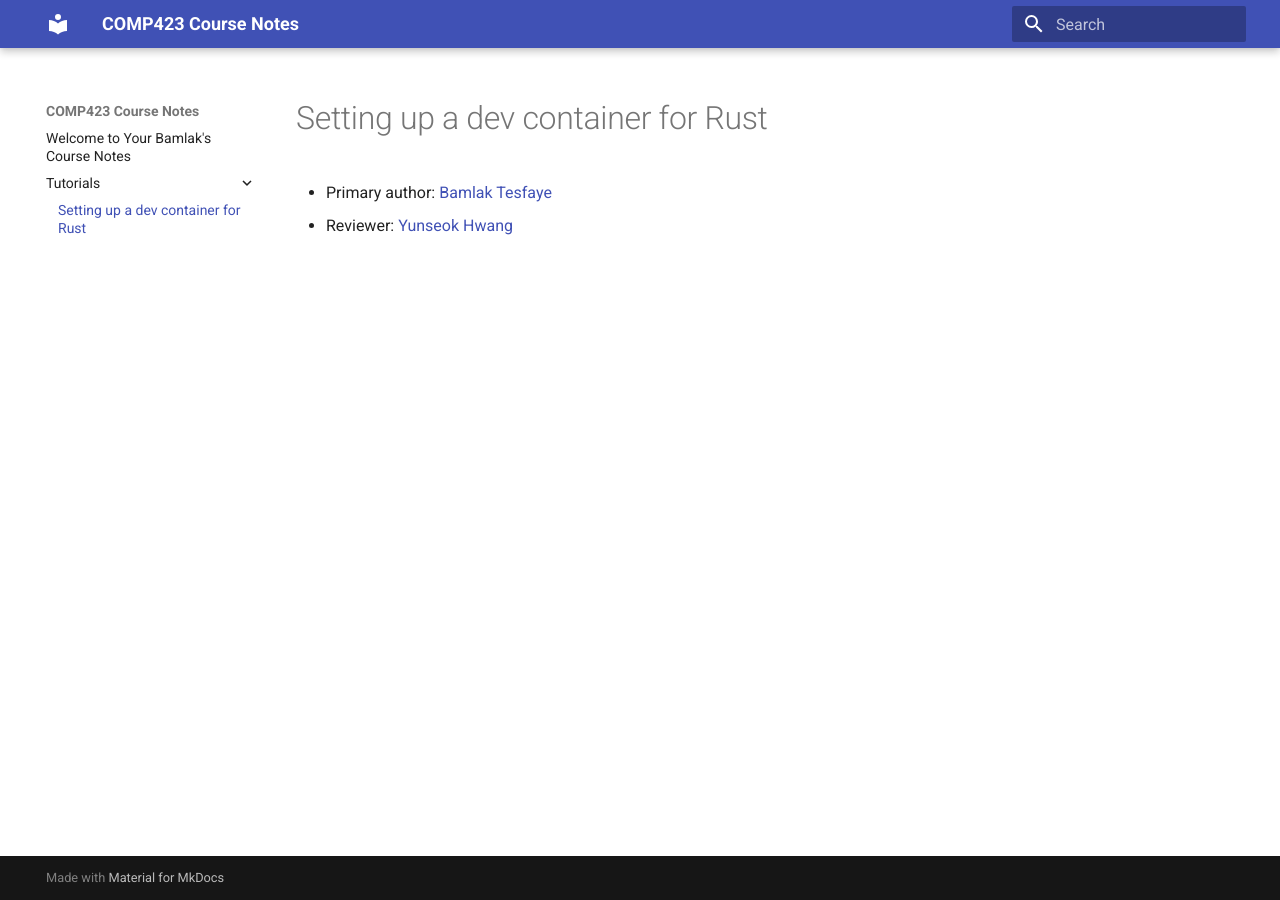
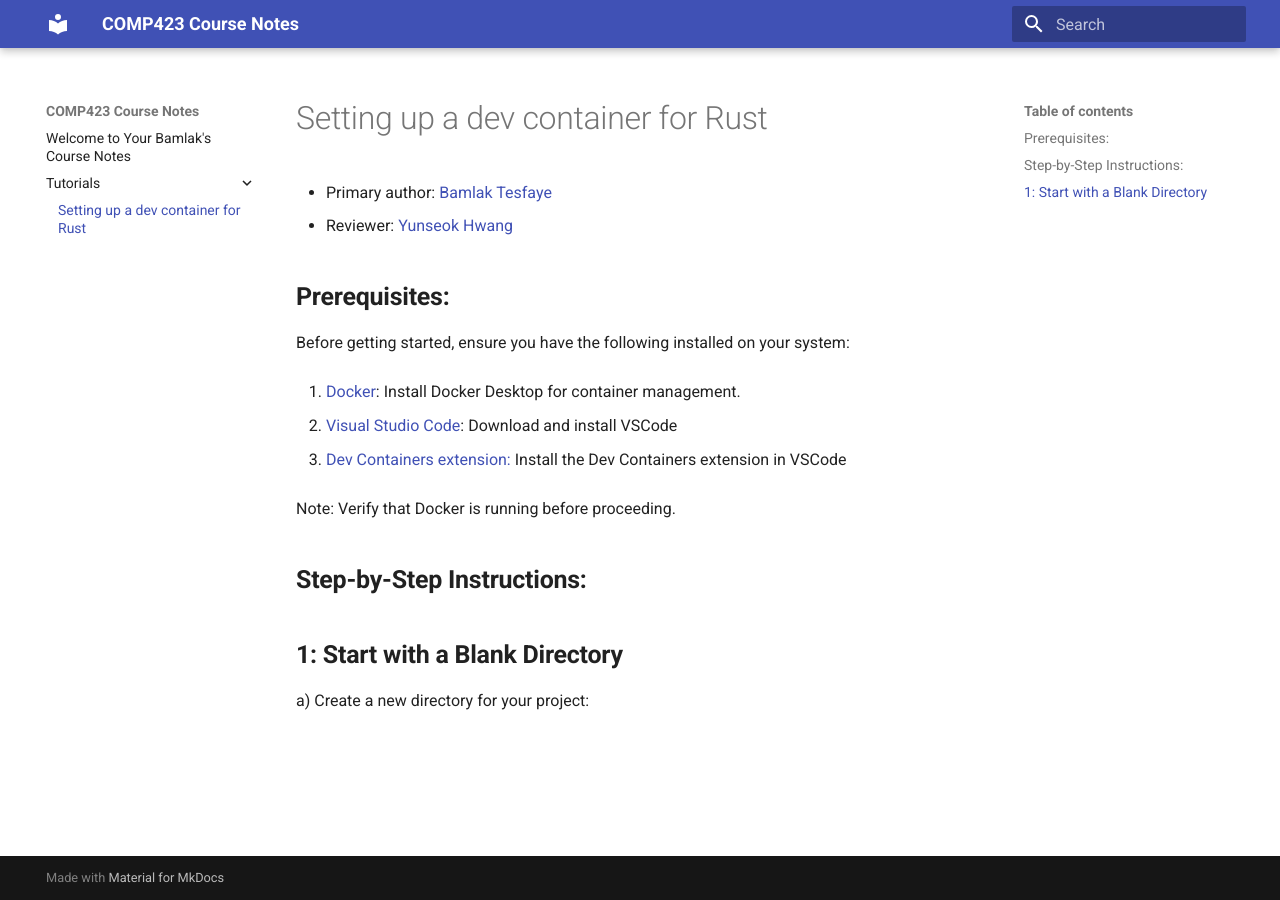
Before and after one commit to bamlak363/comp423-course-notes, an MkDocs documentation site: the page built from docs/tutorials/rust-setup.md, in a window 1280 px wide. Built offline with MkDocs 1.6.1 and Material for MkDocs 9.7.7, drawn with Linux system fonts in a browser that asks for light colours.

Commit message:
Prerequisites

```diff
--- a/docs/tutorials/rust-setup.md
+++ b/docs/tutorials/rust-setup.md
@@ -1,3 +1,21 @@
 # Setting up a dev container for Rust
 * Primary author: [Bamlak Tesfaye](https://github.com/bamlak363)
 * Reviewer: [Yunseok Hwang](https://github.com/yunseok19)
+
+
+##**Prerequisites:**
+
+Before getting started, ensure you have the following installed on your system:
+
+1. [Docker](https://www.docker.com/products/docker-desktop/): Install Docker Desktop for container management.
+
+2. [Visual Studio Code](https://code.visualstudio.com/download): Download and install VSCode
+
+3. [Dev Containers extension:](https://marketplace.visualstudio.com/items?itemName=ms-vscode-remote.remote-containers) Install the Dev Containers extension in VSCode
+
+Note: Verify that Docker is running before proceeding.
+
+##**Step-by-Step Instructions:**
+
+##**1: Start with a Blank Directory**
+a) Create a new directory for your project:
```
